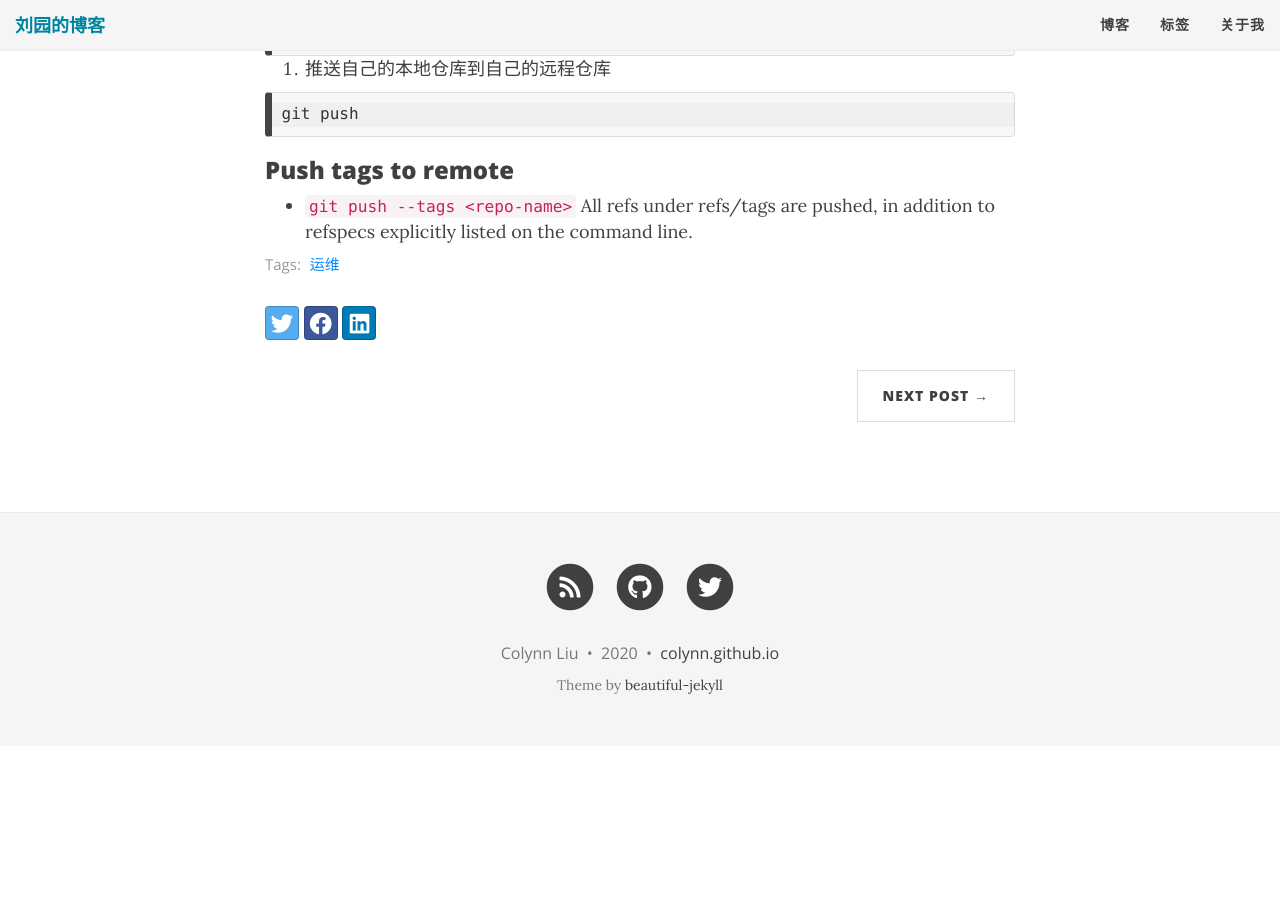
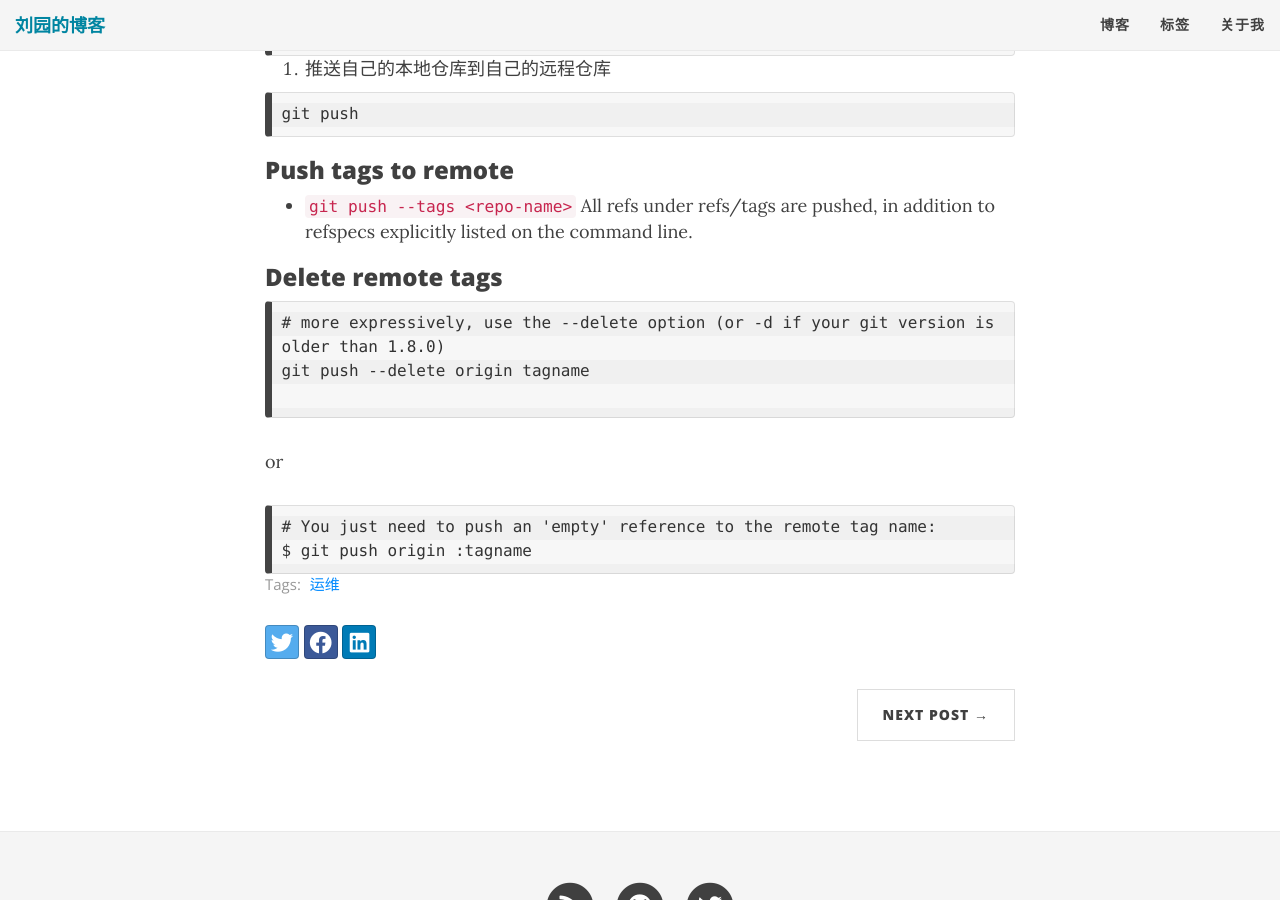
Before and after one commit to colynn/colynn.github.io, a Jekyll site: the page built from _posts/2019-01-01-ops-notes.md, in a window 1280 px wide and 900 px high, scrolled down 586 px. Built offline with Jekyll 4.4.1, drawn with Linux system fonts in a browser that asks for light colours; nearby versions of some CDN libraries; comment, search, counter and statistics services are not loaded; before the commit the page ends 1332 px from its top, so only the background shows below that.

Commit message:
delete tag

````diff
--- a/_posts/2019-01-01-ops-notes.md
+++ b/_posts/2019-01-01-ops-notes.md
@@ -37,3 +37,19 @@ git push
 ### Push tags to remote
 
 * `git push --tags <repo-name>`  All refs under refs/tags are pushed, in addition to refspecs explicitly listed on the command line.
+
+
+### Delete remote tags
+
+```
+# more expressively, use the --delete option (or -d if your git version is older than 1.8.0)
+git push --delete origin tagname
+
+```
+
+or
+
+```
+# You just need to push an 'empty' reference to the remote tag name:
+$ git push origin :tagname
+```
````
